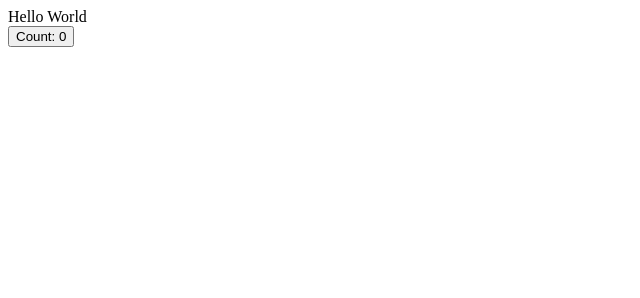
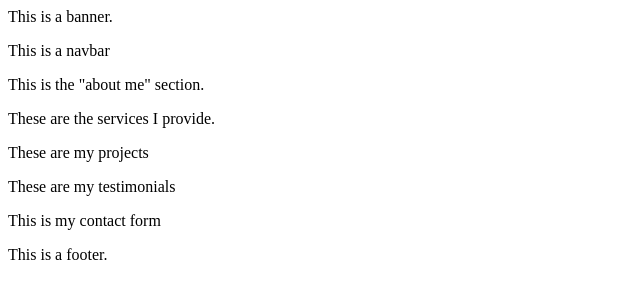
Before and after one commit to ctiller15/portfolio, a React app: page / in a window 1280 px wide. Shown: the whole page, without its empty margins (0-640 px from the left). Built offline with nearby package versions, Linux system fonts and the light colour scheme.

Commit message:
move items to component folder and create all components

```diff
--- a/public/index.html
+++ b/public/index.html
@@ -1,11 +1,10 @@
 <!DOCTYPE html>
 <html>
 <head>
-	<title></title>
+	<title>Christopher Tiller</title>
 </head>
 <body>
-	Hello World
-	<div id="mount"></div>
+	<div id="container"></div>
 	<script type="text/javascript" src="/bundle.js"></script>
 </body>
 </html>
--- /dev/null
+++ b/src/components/AboutPage.js
@@ -0,0 +1,17 @@
+import React from 'react';
+
+class AboutPage extends React.Component{
+	constructor(){
+		super();
+	}
+
+	render(){
+		return(
+			<div>
+				<p>This is the "about me" section.</p>
+			</div>
+		);
+	}
+}
+
+export default AboutPage;
--- /dev/null
+++ b/src/components/Banner.js
@@ -0,0 +1,17 @@
+import React from 'react';
+
+class Banner extends React.Component{
+	constructor() {
+		super();
+	}
+
+	render(){
+		return(
+			<div className="banner">
+				This is a banner.
+			</div>
+		);
+	}
+}
+
+export default Banner;
--- /dev/null
+++ b/src/components/Contact.js
@@ -0,0 +1,17 @@
+import React from 'react';
+
+class Contact extends React.Component{
+	constructor(){
+		super();
+	}
+
+	render(){
+		return(
+			<div class="contact">
+				<p>This is my contact form</p>
+			</div>
+		);
+	};
+}
+
+export default Contact;
--- /dev/null
+++ b/src/components/Footer.js
@@ -0,0 +1,17 @@
+import React from 'react';
+
+class Footer extends React.Component{
+	constructor(){
+		super();
+	}
+
+	render(){
+		return(
+			<footer>
+				<div>This is a footer.</div>
+			</footer>
+		);
+	}
+}
+
+export default Footer;
--- /dev/null
+++ b/src/components/Navbar.js
@@ -0,0 +1,19 @@
+import React from 'react';
+
+class Navbar extends React.Component{
+	constructor() {
+		super();
+	}
+
+	render(){
+		return(
+			<nav>
+				<div className="Navbar">
+					<p>This is a navbar</p>
+				</div>
+			</nav>
+		);
+	}
+}
+
+export default Navbar;
--- /dev/null
+++ b/src/components/Projects.js
@@ -0,0 +1,17 @@
+import React from 'react';
+
+class Projects extends React.Component{
+	constructor(){
+		super();
+	}
+
+	render(){
+		return(
+			<div>
+				<p>These are my projects</p>
+			</div>
+		);
+	}
+}
+
+export default Projects;
--- /dev/null
+++ b/src/components/Services.js
@@ -0,0 +1,17 @@
+import React from 'react';
+
+class Services extends React.Component{
+	constructor(){
+		super();
+	}
+
+	render(){
+		return(
+			<div className="Services">
+				<p>These are the services I provide.</p>
+			</div>
+		);
+	};
+}
+
+export default Services;
--- /dev/null
+++ b/src/components/Testimonials.js
@@ -0,0 +1,17 @@
+import React from 'react';
+
+class Testimonials extends React.Component{
+	constructor(){
+		super();
+	}
+
+	render(){
+		return(
+			<div>
+				<p>These are my testimonials</p>
+			</div>
+		);
+	}
+}
+
+export default Testimonials;
--- a/src/main.js
+++ b/src/main.js
@@ -1,11 +1,46 @@
-console.log("Hello World!");
-import React from 'react';
+// importing react
+import React, {Component} from 'react';
 import ReactDOM from 'react-dom';
-import Counter from './Counter';
 
-document.addEventListener('DOMContentLoaded', function() {
-	ReactDOM.render(
-		React.createElement(Counter),
-		document.getElementById('mount')
-	);
+// importing components
+import Counter from './components/Counter';
+import Banner from './components/Banner';
+import Navbar from './components/Navbar';
+import AboutPage from './components/AboutPage';
+import Services from './components/Services';
+import Projects from './components/Projects';
+import Testimonials from './components/Testimonials';
+import Contact from './components/Contact';
+import Footer from './components/Footer';
+
+class Page extends Component {
+	constructor(props){
+		super(props);
+	};
+
+	render(){
+		return(
+			<div>
+				{/* <Counter/> */}
+				<Banner/>
+				<Navbar/>
+				<AboutPage/>
+				<Services/>
+				<Projects/>
+				<Testimonials/>
+				<Contact/>
+				<Footer/>
+			</div>
+		);
+	};
+}
+
+// document.addEventListener('DOMContentLoaded', function() {
+// 	ReactDOM.render(
+// 		React.createElement(Counter),
+// 		document.getElementById('container')
+// 	);
+// });
+document.addEventListener('DOMContentLoaded', function(){
+	ReactDOM.render(<Page/>, document.querySelector('#container'));
 });
```
Also changed, not shown: src/components/Counter.js (renamed from src/Counter.js).
